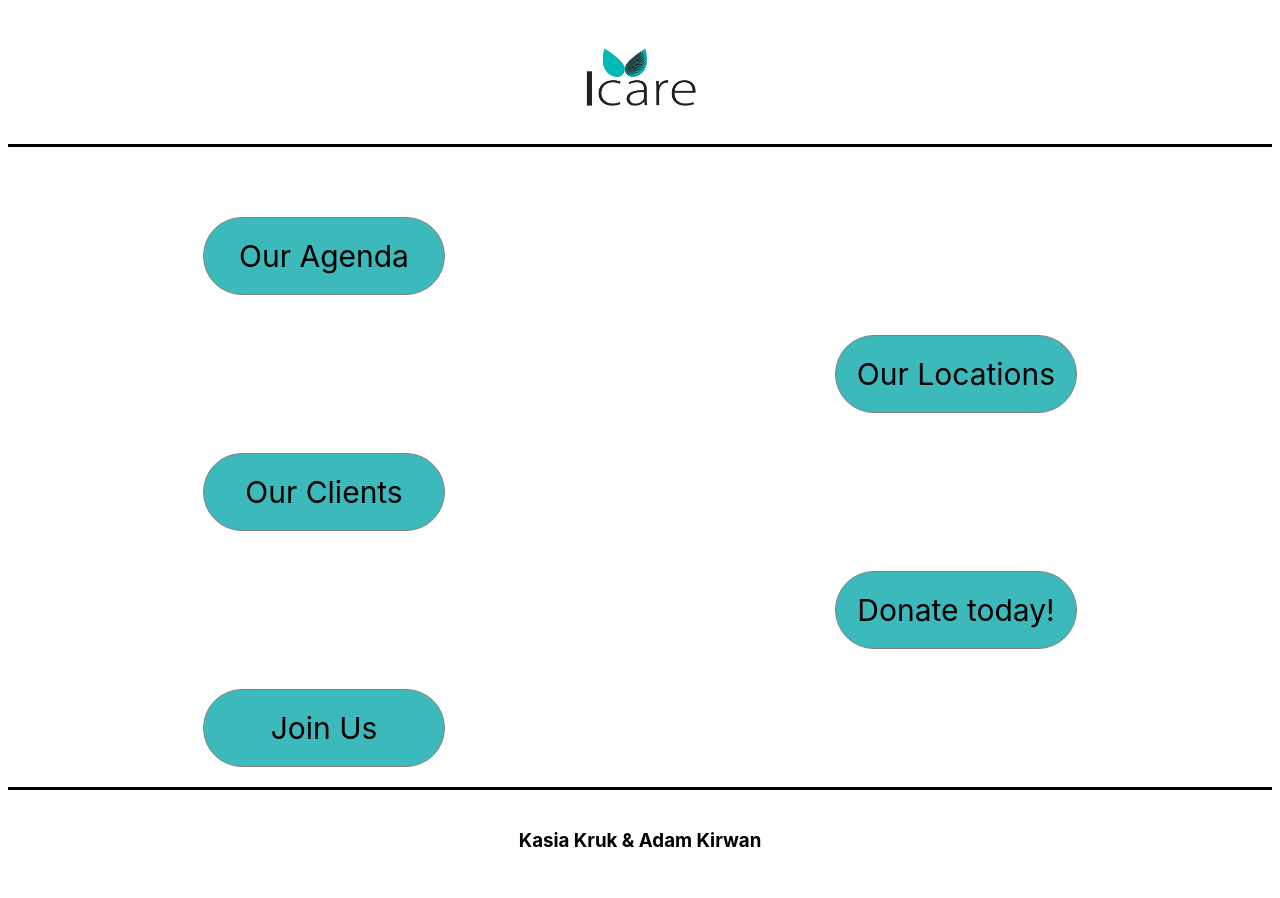
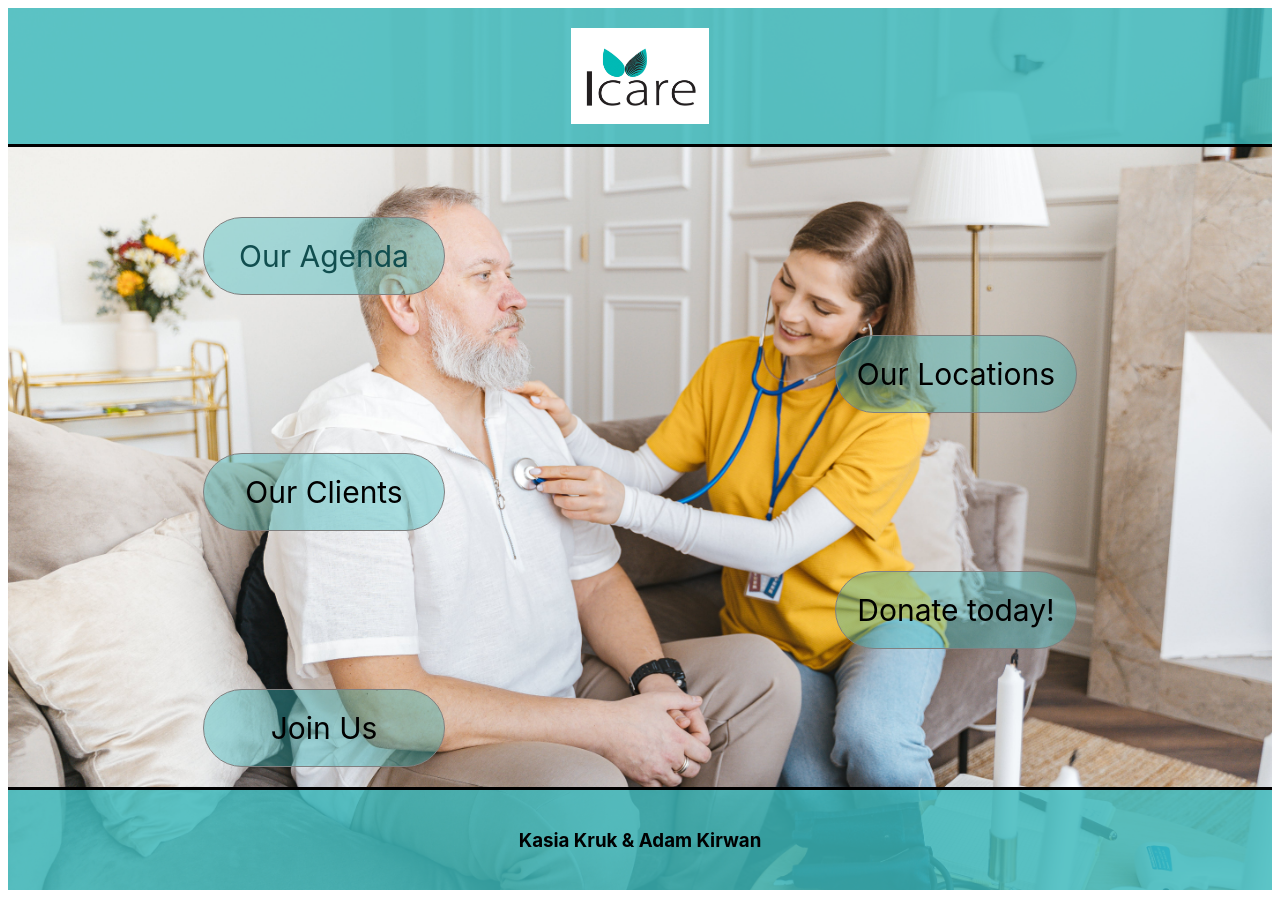
Before and after one commit to KasiaRaven26/Icare, a React (Vite) app in the folder Icare_app/: page / in a window 1280 px wide. Built offline with nearby package versions, Linux system fonts and the light colour scheme.

Commit message:
Added background image

```diff
--- a/Icare_app/src/components/ContetItems/Agenda.css
+++ b/Icare_app/src/components/ContetItems/Agenda.css
@@ -8,8 +8,9 @@
     cursor: pointer;
     will-change: filter;
     transition: filter 300ms;
-    background-color: rgb(59 185 187);
+    background-color: rgb(59 185 187 / 41%) ;
     animation: slide-in-left 1000ms;
+    color:  rgb(17 78 79);
   }
 
  @keyframes slide-in-left{
--- a/Icare_app/src/components/ContetItems/Content.css
+++ b/Icare_app/src/components/ContetItems/Content.css
@@ -39,7 +39,6 @@
     padding-top: 50px;
     display: grid;
     grid-template-rows: auto auto auto auto auto auto;
-    background-color: white;
   }
 
   .grid-container > div {
--- a/Icare_app/src/components/ContetItems/Content.jsx
+++ b/Icare_app/src/components/ContetItems/Content.jsx
@@ -4,11 +4,21 @@ import { Locations } from "../ContetItems/Locations";
 import { OurClients } from "../ContetItems/OurClients";
 import { JoinUs } from "../ContetItems/JoinUs";
 import { Donate } from "../ContetItems/Donate";
+import carer from './carer.jpg'
 import "./Content.css"
 
 function Content() {
+  const myStyle = {
+    backgroundImage:
+    `url(${carer})`,
+    backgroundSize: "cover",
+    backgroundRepeat: "no-repeat",
+
+};
+
   return (
     <div className="grid-container">
+
       <div className="agenda">
        <Agenda />
       </div>
--- a/Icare_app/src/components/ContetItems/Donate.css
+++ b/Icare_app/src/components/ContetItems/Donate.css
@@ -7,13 +7,13 @@
   margin: 0 auto;
   cursor: pointer;
   transition: all 0.2s ease-in-out;
-  background-color: rgb(59 185 187);
-  animation: slide-in 1000ms ;
-  animation-range-start:200% ;
+  background-color: rgb(59 185 187 / 41%);
+  animation: slide-in-right2 1000ms ;
+
 }
-@keyframes slide-in{
+@keyframes slide-in-right2{
   from {
-    transform: translateX(200%);
+    transform: translateX(500%);
   }
   to {
     transform: translateX(0%);
--- a/Icare_app/src/components/ContetItems/JoinUs.css
+++ b/Icare_app/src/components/ContetItems/JoinUs.css
@@ -8,14 +8,13 @@
   cursor: pointer;
   will-change: filter;
   transition: filter 300ms;
-  background-color: rgb(59 185 187);
-  animation: slide-in-left 1000ms;
-  animation-range-start: -200%;
+  background-color: rgb(59 185 187 / 41%);
+  animation: slide-in-left3 1000ms;
 }
 
-@keyframes slide-in-left{
+@keyframes slide-in-left3{
 from {
-  transform: translateX(-200%);
+  transform: translateX(-600%);
 }
 to {
   transform: translateX(0%);
--- a/Icare_app/src/components/ContetItems/Locations.css
+++ b/Icare_app/src/components/ContetItems/Locations.css
@@ -7,14 +7,13 @@
   margin: 0 auto;
   cursor: pointer;
   transition: all 0.2s ease-in-out;
-  background-color: rgb(59 185 187);
-  animation: slide-in 1000ms ;
-  animation-range-start: 200%;
+  background-color: rgb(59 185 187 / 41%);
+  animation: slide-in-right 1000ms ;
 }
 
 @keyframes slide-in-right{
 from {
-  transform: translateX(200%);
+  transform: translateX(300%);
 }
 to {
   transform: translateX(0%);
--- a/Icare_app/src/components/ContetItems/OurClients.css
+++ b/Icare_app/src/components/ContetItems/OurClients.css
@@ -8,13 +8,12 @@
   cursor: pointer;
   will-change: filter;
   transition: filter 300ms;
-  background-color: rgb(59 185 187);
-  animation: slide-in-left 1000ms;
-  animation-range-start: -200%;
+  background-color: rgb(59 185 187 / 41%);
+  animation: slide-in-left1 1000ms;
 }
- @keyframes slide-in-right{
+ @keyframes slide-in-left1{
   from {
-    transform: translateX(-200%);
+    transform: translateX(-400%);
   }
   to {
     transform: translateX(0%);
--- a/Icare_app/src/components/Footer.css
+++ b/Icare_app/src/components/Footer.css
@@ -3,4 +3,5 @@
   display: flex;
   justify-content: center;
   padding: 20px;
+  background-color: rgb(59 185 187 / 82%);
   }
--- a/Icare_app/src/components/HomePage/HomePage.css
+++ b/Icare_app/src/components/HomePage/HomePage.css
@@ -9,4 +9,6 @@
     display: flex;
     justify-content: center;
     padding: 20px;
+  background-color: rgb(59 185 187 /82%);
+
   }
--- a/Icare_app/src/components/HomePage/HomePage.jsx
+++ b/Icare_app/src/components/HomePage/HomePage.jsx
@@ -2,10 +2,18 @@ import "./HomePage.css";
 import Content from "../ContetItems/Content";
 import { Header } from "../Header";
 import { Footer } from "../Footer";
+import carer from "../../components/ContetItems/carer.jpg"
 
 function HomePage() {
+  const myStyle = {
+    backgroundImage:
+    `url(${carer})`,
+    backgroundSize: "cover",
+    backgroundRepeat: "no-repeat",
+
+};
   return (
-    <div>
+    <div style={myStyle} >
       <div className="Header">
         <Header />
       </div>
```
Also changed, not shown: Icare_app/src/components/ContetItems/carer.jpg (added).
